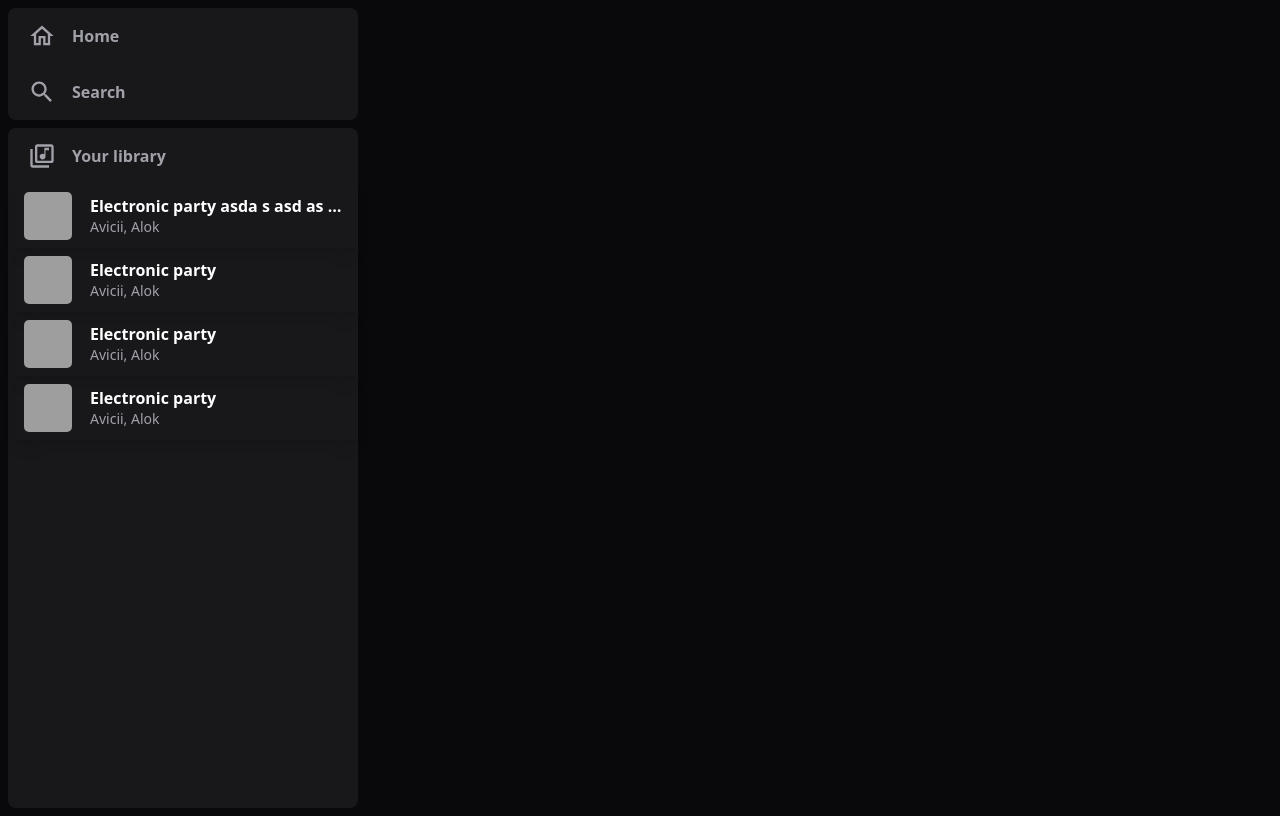
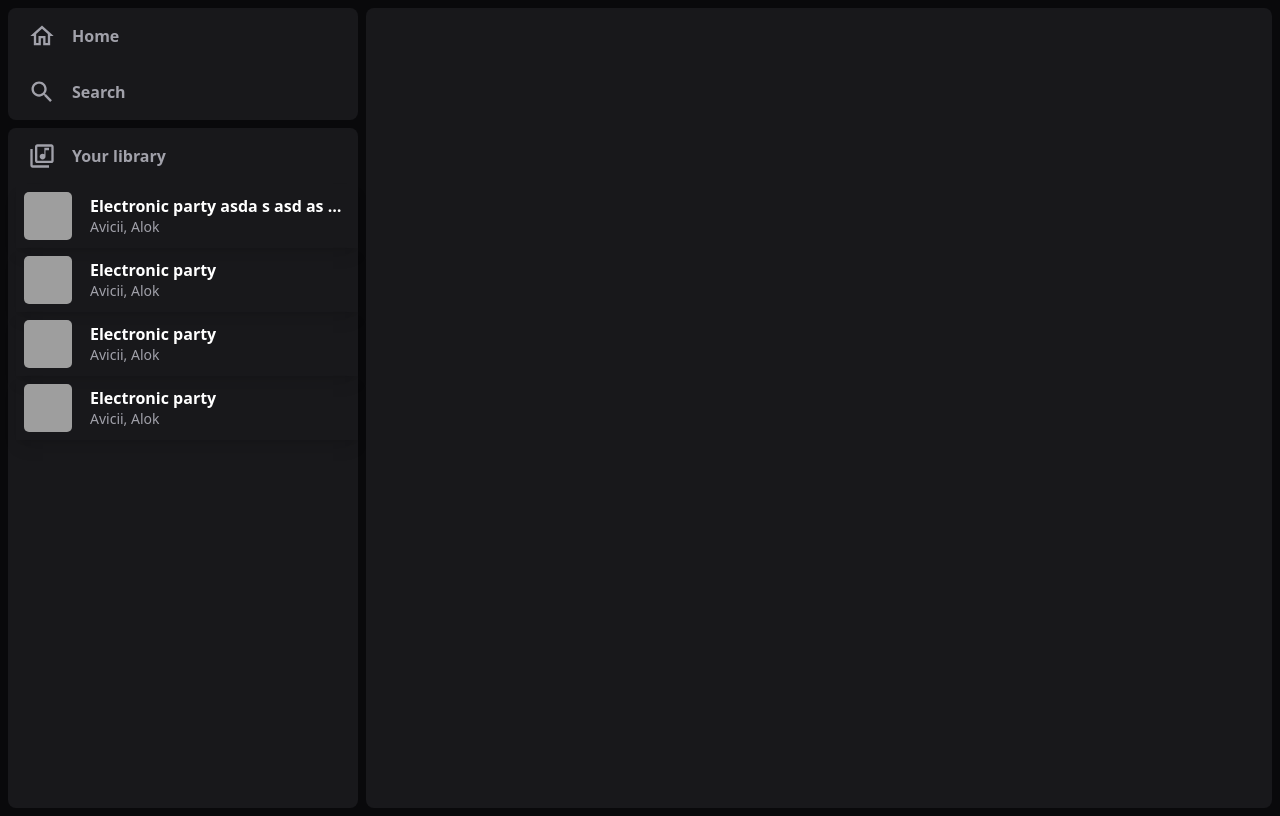
Before and after one commit to Normanrb91/spoti-app, a React (Vite) app: page / in a window 1280 px wide. Built offline with nearby package versions, Linux system fonts and the light colour scheme; grey boxes are pictures that could not be loaded.

Commit message:
dashboard layout completed

```diff
--- /dev/null
+++ b/src/components/dashboard/dashborad.tsx
@@ -0,0 +1,5 @@
+import { Container } from './styles'
+
+export const Dashborad = () => {
+  return <Container></Container>
+}
--- /dev/null
+++ b/src/components/dashboard/index.ts
@@ -0,0 +1 @@
+export { Dashborad }  from './dashborad';
--- /dev/null
+++ b/src/components/dashboard/styles.ts
@@ -0,0 +1,9 @@
+import styled from "styled-components";
+
+export const Container = styled.div`
+    display: flex;
+    flex: 1 1 0%;
+    border-radius: 8px;
+    overflow-y: auto;
+    background-color: ${({theme}) => theme.colors.tertiary };
+`
--- a/src/components/index.ts
+++ b/src/components/index.ts
@@ -1,2 +1,3 @@
 export * from './player'
 export * from './sidebar'
+export * from './dashboard'
--- a/src/components/player/player.tsx
+++ b/src/components/player/player.tsx
@@ -1,10 +1,11 @@
-import { Sidebar } from '@/components'
+import { Dashborad, Sidebar } from '@/components'
 import { Container } from './styles'
 
 export const Player = () => {
   return (
     <Container>
       <Sidebar />
+      <Dashborad />
     </Container>
   )
 }
--- a/src/components/player/styles.ts
+++ b/src/components/player/styles.ts
@@ -4,5 +4,6 @@ export const Container = styled.div`
     display: flex;
     height: 100vh;
     padding: 8px;
+    gap: 8px;
     background-color: ${({theme}) => theme.colors.background};
 `
```
